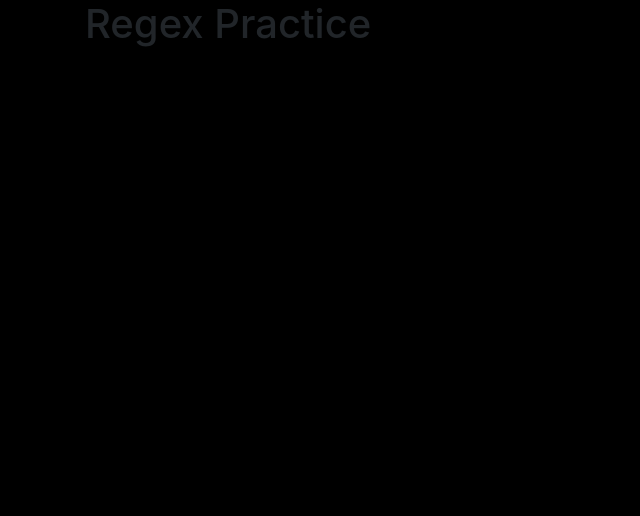
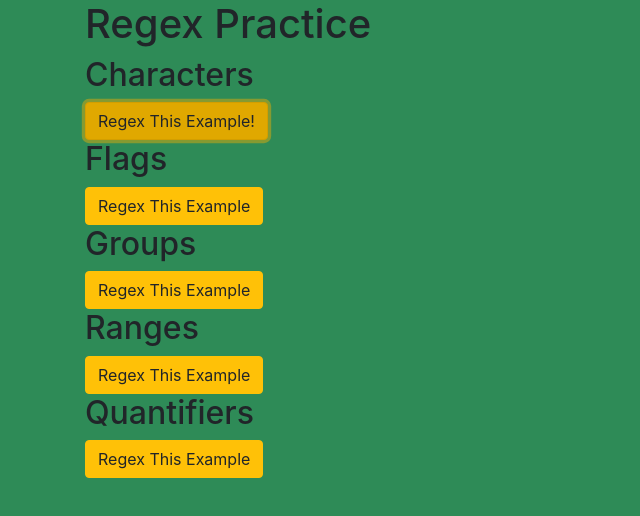
Before and after one commit to austinschrader/regex-practice, a plain HTML site: page index.html in a window 1280 px wide. Shown: the whole page, without its empty margins (0-640 px from the left). Drawn offline with Linux system fonts and the light colour scheme.

Commit message:
Add button colors
eric.endsley4@gmail.com

```diff
--- a/css/styles.css
+++ b/css/styles.css
@@ -1,3 +1,3 @@
 body {
-	background-color: black;
+	background-color: seagreen;
 }
--- a/index.html
+++ b/index.html
@@ -9,11 +9,18 @@
 	<body>
 		<div class="container">
 			<h1>Regex Practice</h1>
-			<h2 class="characters"></h2>
-			<h2 class="flags"></h2>
-			<h2 class="groups"></h2>
-			<h2 class="ranges"></h2>
-			<h2 class="quantifiers"></h2>
+			<h2 class="characters">Characters</h2>
+			<button type="button" class="btn btn-warning focus">
+				Regex This Example!
+			</button>
+			<h2 class="flags">Flags</h2>
+			<button type="button" class="btn btn-warning">Regex This Example</button>
+			<h2 class="groups">Groups</h2>
+			<button type="button" class="btn btn-warning">Regex This Example</button>
+			<h2 class="ranges">Ranges</h2>
+			<button type="button" class="btn btn-warning">Regex This Example</button>
+			<h2 class="quantifiers">Quantifiers</h2>
+			<button type="button" class="btn btn-warning">Regex This Example</button>
 		</div>
 	</body>
 </html>
```
